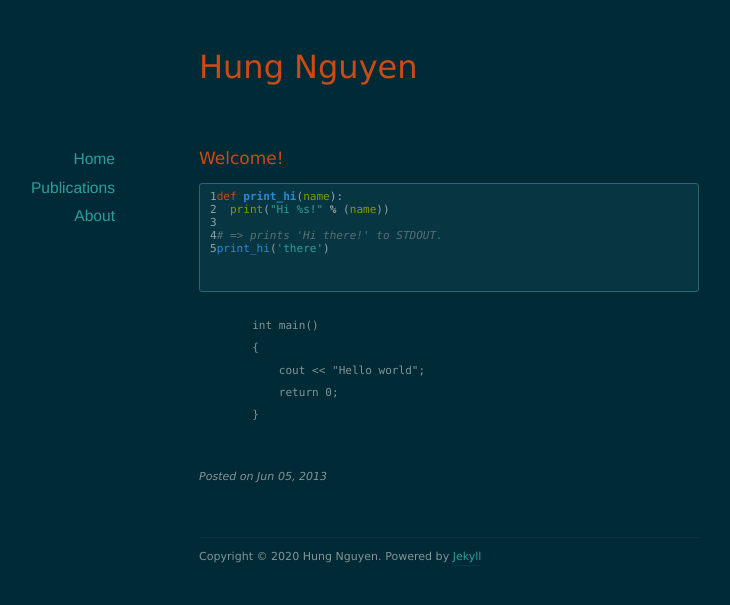
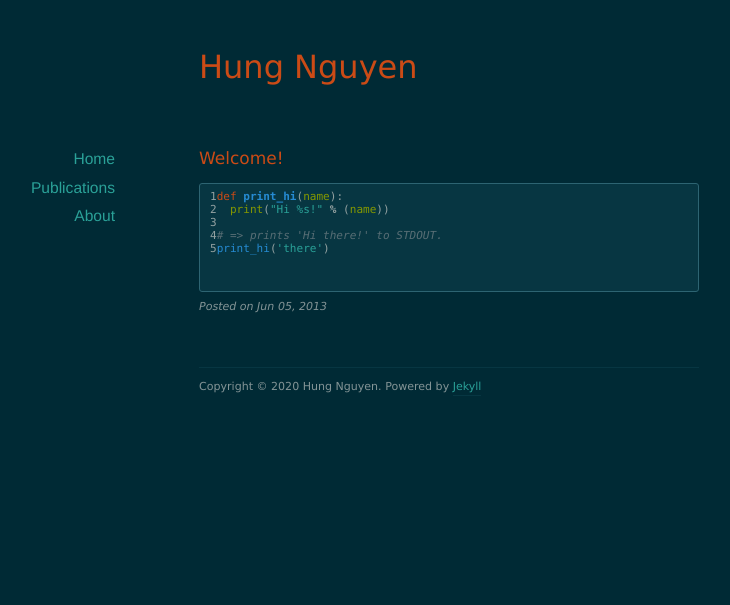
Before and after one commit to nd-hung/nd-hung.github.io, a Jekyll site: the page built from _posts/2013-06-05-welcome-to-jekyll.markdown, in a window 1280 px wide. Shown: the top 605 px of the page, without its empty margins (191-921 px from the left). Built offline with Jekyll 4.4.1, drawn with Linux system fonts in a browser that asks for light colours; nearby versions of some CDN libraries.

Commit message:
Update 2013-06-05-welcome-to-jekyll.markdown

```diff
--- a/_posts/2013-06-05-welcome-to-jekyll.markdown
+++ b/_posts/2013-06-05-welcome-to-jekyll.markdown
@@ -12,14 +12,3 @@ def print_hi(name):
 # => prints 'Hi there!' to STDOUT.
 print_hi('there')
 {% endhighlight %}
-
-<script>window.onload = coliru.addRunButtons</script>
-<pre>
-    <code data-lang="c++">
-        int main()
-        {
-            cout << "Hello world";
-            return 0;
-        }
-    </code>
-</pre>
```
